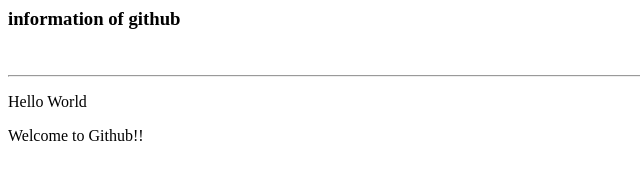
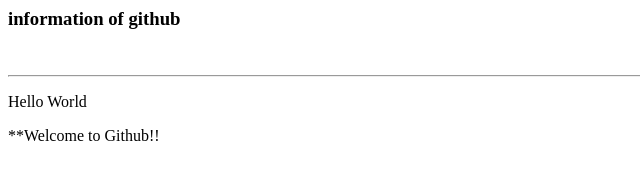
Before and after one commit to AISHWARYASN07/hellowworld.github.io, a plain HTML site: page index.html in a window 1280 px wide. Shown: the full height of the page, 0-640 px from the left. Drawn offline with Linux system fonts and the light colour scheme.

Commit message:
Update index.html

```diff
--- a/index.html
+++ b/index.html
@@ -8,6 +8,6 @@
 <br>
 <hr>
 <p>Hello World</p>
-<p>Welcome to Github!!</p>
+<p>**Welcome to Github!!</p>
 </body>
 </html>
```
